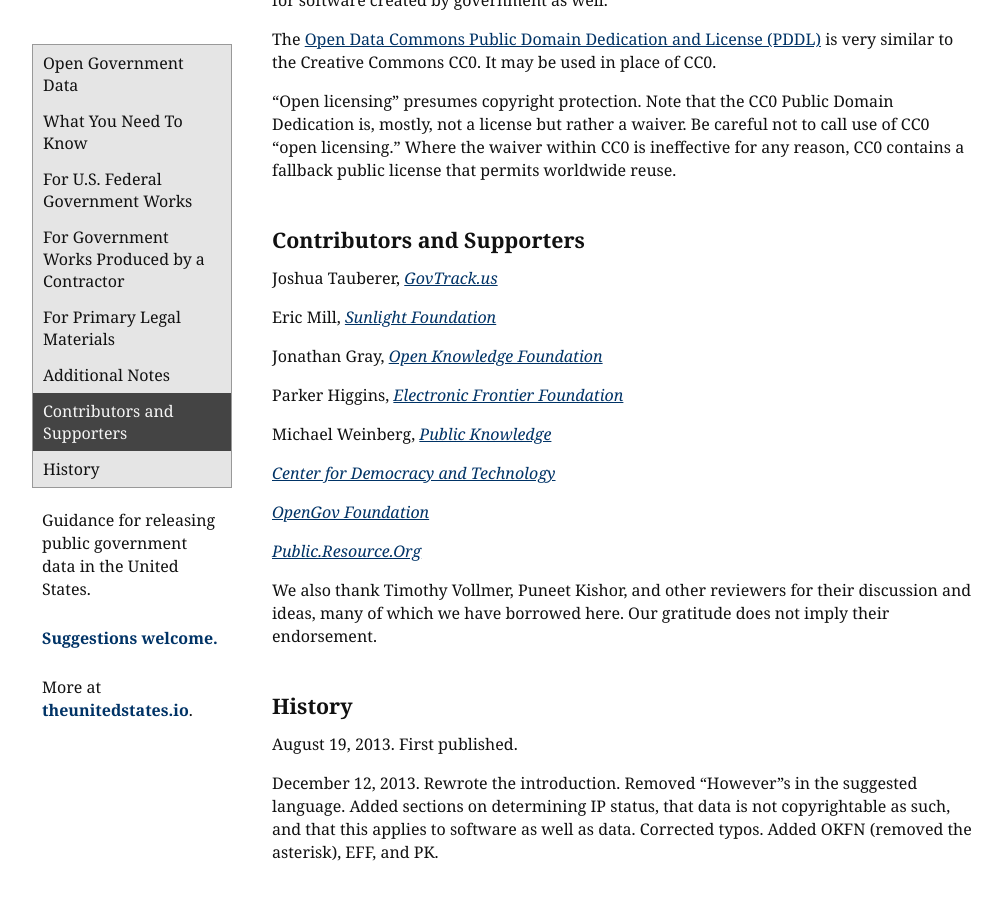
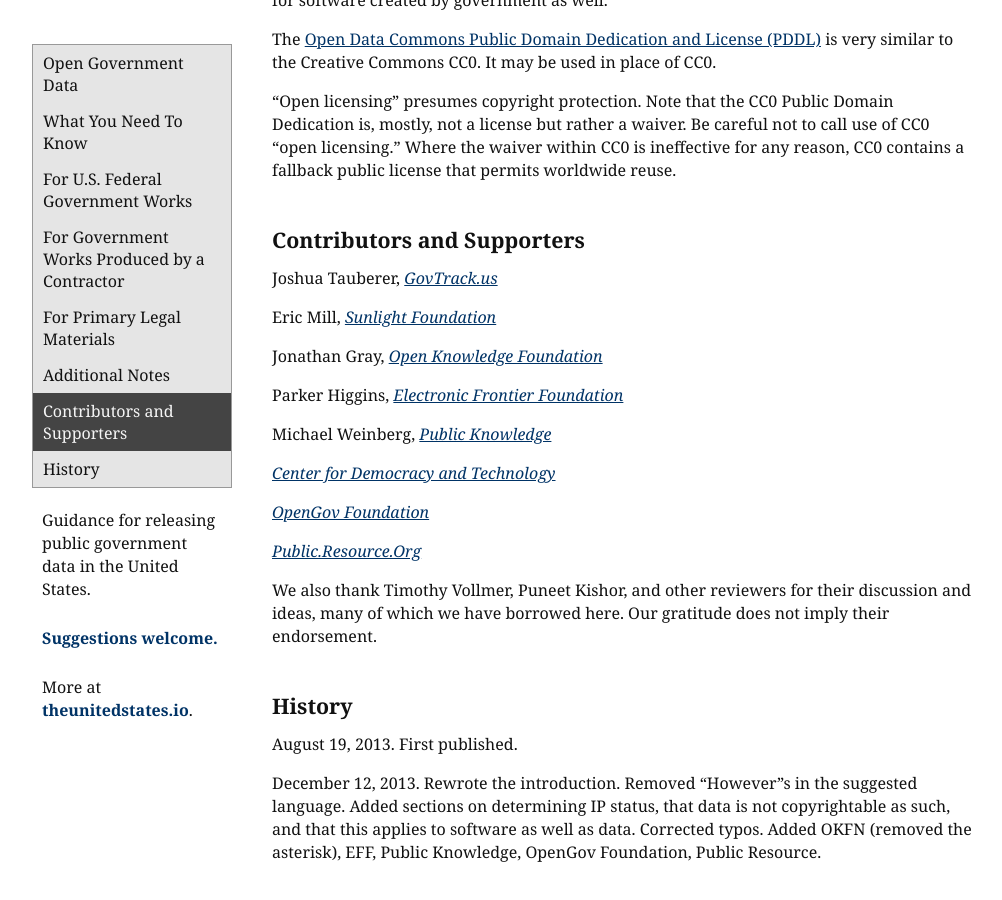
Before and after one commit to unitedstates/licensing, a Jekyll site: the page built from index.md, in a window 1280 px wide and 900 px high, scrolled down 3632 px. Shown: the whole window, without its empty margins (18-1020 px from the left). Built offline with Jekyll 4.4.1, drawn with Linux system fonts in a browser that asks for light colours; nearby versions of some CDN libraries; some web fonts are replaced.

Commit message:
update history

```diff
--- a/index.md
+++ b/index.md
@@ -110,4 +110,4 @@ We also thank Timothy Vollmer, Puneet Kishor, and other reviewers for their disc
 
 August 19, 2013. First published.
 
-December 12, 2013. Rewrote the introduction. Removed "However"s in the suggested language. Added sections on determining IP status, that data is not copyrightable as such, and that this applies to software as well as data. Corrected typos. Added OKFN (removed the asterisk), EFF, and PK.
+December 12, 2013. Rewrote the introduction. Removed "However"s in the suggested language. Added sections on determining IP status, that data is not copyrightable as such, and that this applies to software as well as data. Corrected typos. Added OKFN (removed the asterisk), EFF, Public Knowledge, OpenGov Foundation, Public Resource.
```
